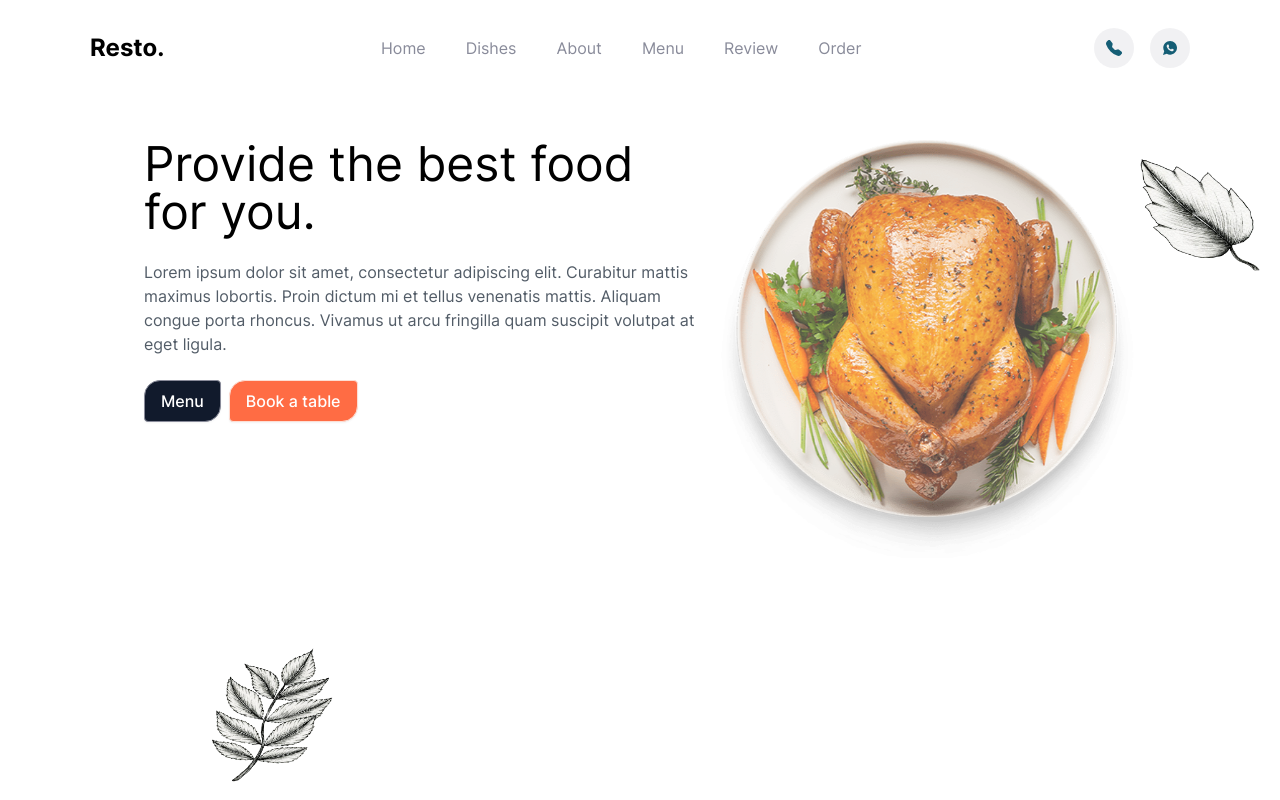
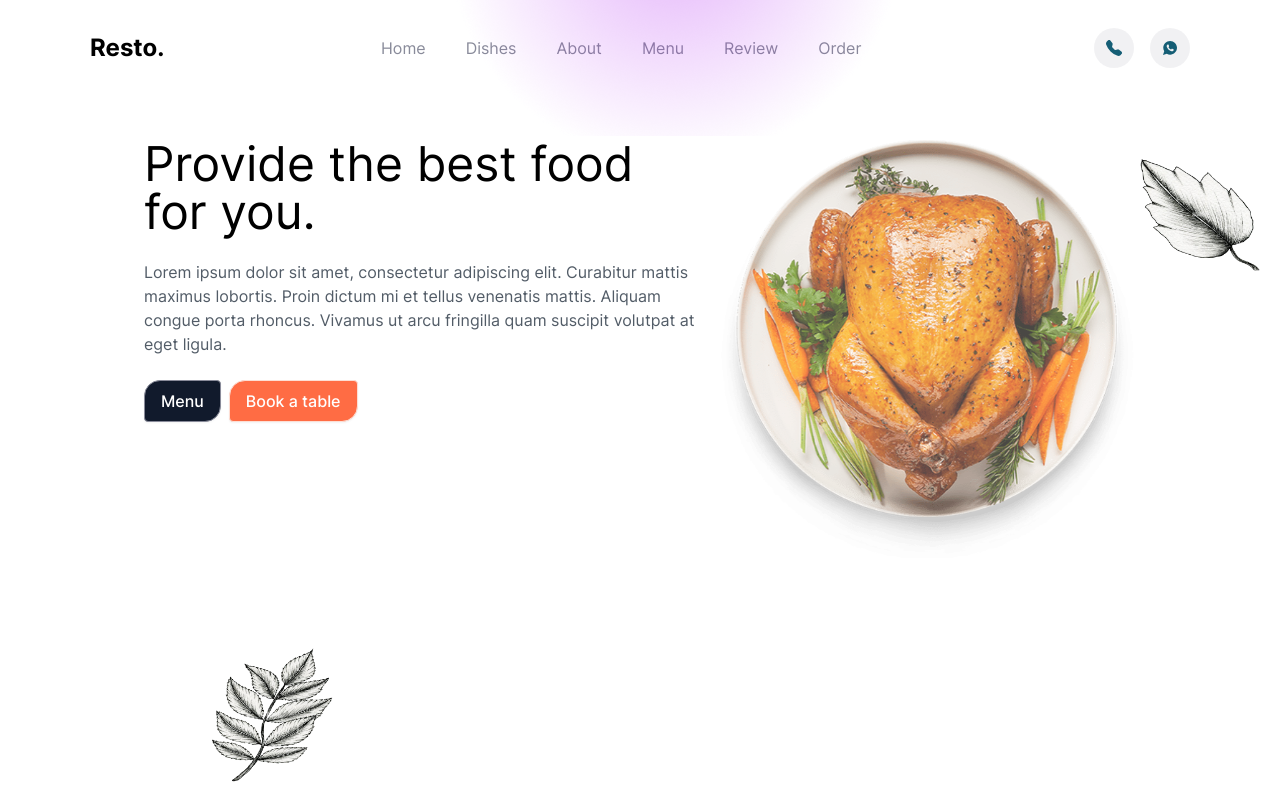
Before and after one commit to elisalimli/restuarant_demo, a Next.js app: page / in a window 1280 px wide. Built offline with nearby package versions, Linux system fonts and the light colour scheme.

Commit message:
background glowing effect

```diff
--- a/src/components/layout/Header.tsx
+++ b/src/components/layout/Header.tsx
@@ -8,6 +8,7 @@ export default function Header() {
   return (
     <header className='z-50 mt-5 bg-white'>
       <nav className='layout flex h-14 items-center justify-between'>
+        <div className='absolute -top-16 left-[400px] hidden h-[200px] w-[600px] overflow-hidden bg-circle bg-no-repeat lg:flex'></div>
         <Logo />
         <MiddlePanel />
         <RightPanel />
--- a/src/components/pages/Home/Hero.tsx
+++ b/src/components/pages/Home/Hero.tsx
@@ -40,7 +40,7 @@ const Hero = () => {
             suscipit volutpat at eget ligula.
           </p>
           {/* Action buttons */}
-          <div className='mt-6 space-x-2'>
+          <div className='mt-6 mb-4 space-x-2'>
             <Button className='rounded-tl-2xl rounded-br-2xl' variant='dark'>
               Menu
             </Button>
--- a/tailwind.config.js
+++ b/tailwind.config.js
@@ -40,6 +40,9 @@ module.exports = {
 
         dark: '#222222',
       },
+      backgroundImage: {
+        circle: "url('/images/circle.png')",
+      },
       keyframes: {
         flicker: {
           '0%, 19.999%, 22%, 62.999%, 64%, 64.999%, 70%, 100%': {
```
Also changed, not shown: public/images/circle.png (added).
